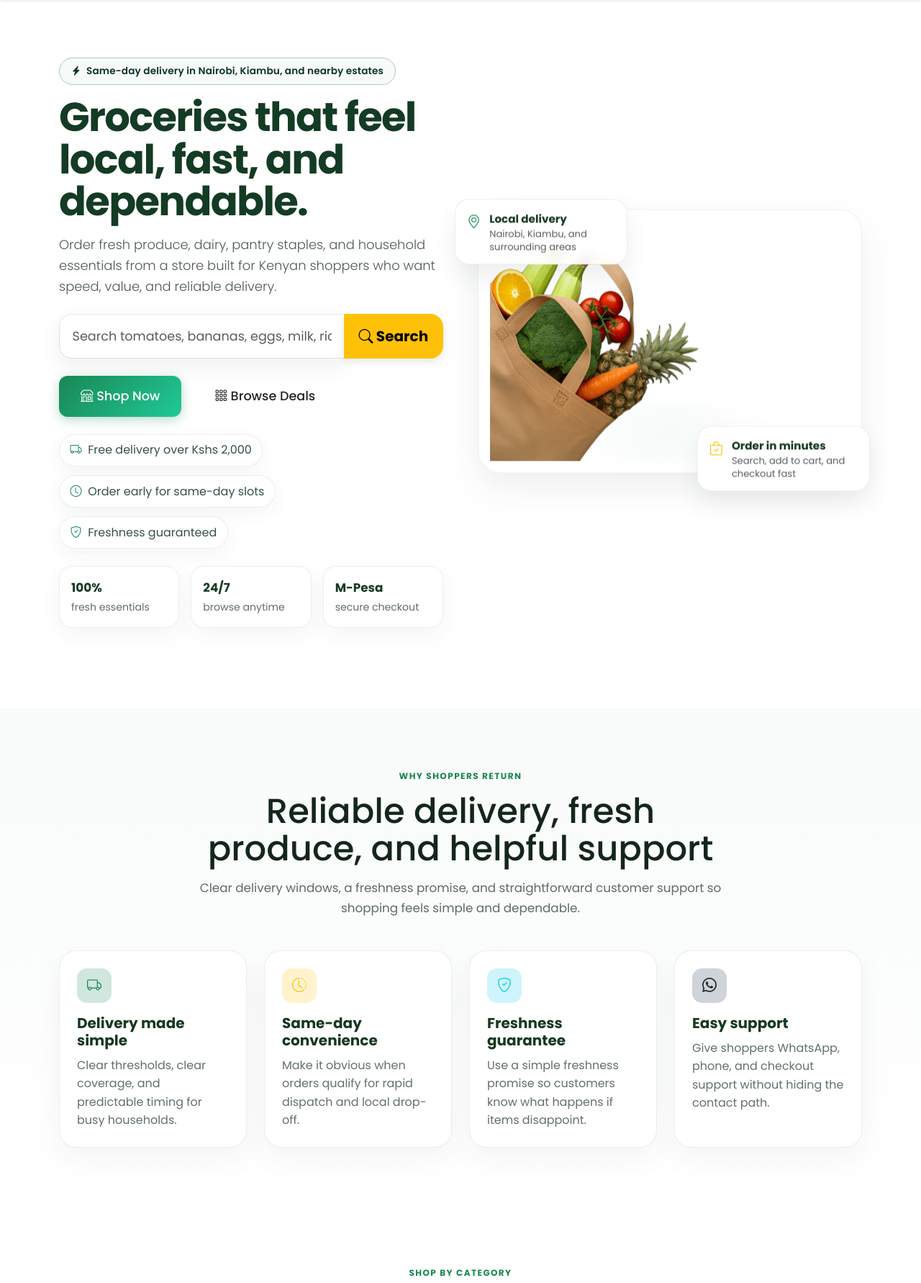
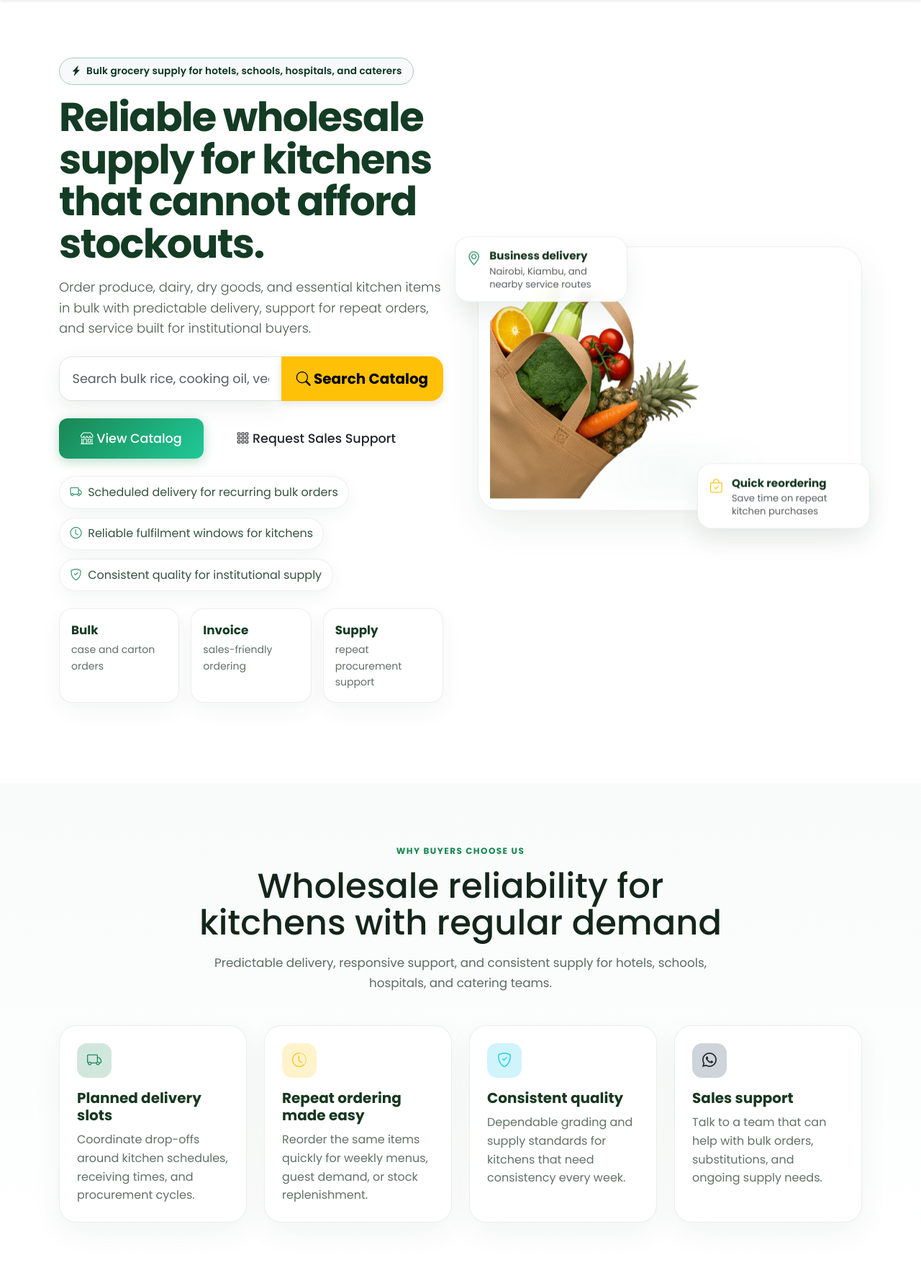
Before and after one commit to dmuchai/grocery-ecommerce, a Flask app: page / in a window 1280 px wide. Shown: the part 138-1920 px from the top of the page at 72% size. Run offline with Flask 3, Linux system fonts and the light colour scheme; data that the repository does not hold is empty; parts of the project's set-up code (start-up, migrations or seed data) failed here and were passed over; some libraries are stand-ins or nearby versions.

Commit message:
Target homepage at wholesale buyers

```diff
--- a/templates/index.html
+++ b/templates/index.html
@@ -11,23 +11,23 @@
             <div class="col-lg-6">
                 <div class="hero-copy">
                     <span class="hero-kicker badge rounded-pill text-bg-light border border-success-subtle text-success-emphasis mb-3">
-                        <i class="bi bi-lightning-charge-fill me-1"></i> Same-day delivery in Nairobi, Kiambu, and nearby estates
+                        <i class="bi bi-lightning-charge-fill me-1"></i> Bulk grocery supply for hotels, schools, hospitals, and caterers
                     </span>
                     <h1 class="display-4 fw-bold mb-3 animate-fade-in">
-                        Groceries that feel local, fast, and dependable.
+                        Reliable wholesale supply for kitchens that cannot afford stockouts.
                     </h1>
                     <p class="hero-lead lead mb-4 animate-fade-in-delay">
-                        Order fresh produce, dairy, pantry staples, and household essentials from a store built for Kenyan shoppers who want speed, value, and reliable delivery.
+                        Order produce, dairy, dry goods, and essential kitchen items in bulk with predictable delivery, support for repeat orders, and service built for institutional buyers.
                     </p>
 
                     <div class="hero-search mb-4 animate-slide-up">
                         <form action="/search" method="GET">
                             <div class="input-group input-group-lg hero-search-group">
                                 <input type="text" class="form-control" name="q"
-                                       placeholder="Search tomatoes, bananas, eggs, milk, rice..."
+                                       placeholder="Search bulk rice, cooking oil, vegetables, dairy..."
                                        aria-label="Search groceries">
                                 <button class="btn btn-warning" type="submit">
-                                    <i class="bi bi-search"></i> Search
+                                    <i class="bi bi-search"></i> Search Catalog
                                 </button>
                             </div>
                         </form>
@@ -35,40 +35,40 @@
 
                     <div class="hero-cta d-flex flex-wrap gap-3 animate-slide-up-delay">
                         <a href="/products" class="btn btn-success btn-lg">
-                            <i class="bi bi-shop"></i> Shop Now
+                            <i class="bi bi-shop"></i> View Catalog
                         </a>
-                        <a href="#featured-picks" class="btn btn-outline-dark btn-lg">
-                            <i class="bi bi-grid-3x3-gap"></i> Browse Deals
+                        <a href="/contact" class="btn btn-outline-dark btn-lg">
+                            <i class="bi bi-grid-3x3-gap"></i> Request Sales Support
                         </a>
                     </div>
 
                     <div class="hero-trust mt-4">
                         <div class="hero-trust-item">
                             <i class="bi bi-truck"></i>
-                            <span>Free delivery over Kshs 2,000</span>
+                            <span>Scheduled delivery for recurring bulk orders</span>
                         </div>
                         <div class="hero-trust-item">
                             <i class="bi bi-clock"></i>
-                            <span>Order early for same-day slots</span>
+                            <span>Reliable fulfilment windows for kitchens</span>
                         </div>
                         <div class="hero-trust-item">
                             <i class="bi bi-shield-check"></i>
-                            <span>Freshness guaranteed</span>
+                            <span>Consistent quality for institutional supply</span>
                         </div>
                     </div>
 
                     <div class="hero-stats mt-4">
                         <div class="stat-pill">
-                            <strong>100%</strong>
-                            <span>fresh essentials</span>
+                            <strong>Bulk</strong>
+                            <span>case and carton orders</span>
                         </div>
                         <div class="stat-pill">
-                            <strong>24/7</strong>
-                            <span>browse anytime</span>
+                            <strong>Invoice</strong>
+                            <span>sales-friendly ordering</span>
                         </div>
                         <div class="stat-pill">
-                            <strong>M-Pesa</strong>
-                            <span>secure checkout</span>
+                            <strong>Supply</strong>
+                            <span>repeat procurement support</span>
                         </div>
                     </div>
                 </div>
@@ -83,15 +83,15 @@
                     <div class="hero-floating-card hero-floating-card-top">
                         <i class="bi bi-geo-alt text-success"></i>
                         <div>
-                            <strong>Local delivery</strong>
-                            <small class="d-block text-muted">Nairobi, Kiambu, and surrounding areas</small>
+                            <strong>Business delivery</strong>
+                            <small class="d-block text-muted">Nairobi, Kiambu, and nearby service routes</small>
                         </div>
                     </div>
                     <div class="hero-floating-card hero-floating-card-bottom">
                         <i class="bi bi-bag-check text-warning"></i>
                         <div>
-                            <strong>Order in minutes</strong>
-                            <small class="d-block text-muted">Search, add to cart, and checkout fast</small>
+                            <strong>Quick reordering</strong>
+                            <small class="d-block text-muted">Save time on repeat kitchen purchases</small>
                         </div>
                     </div>
                 </div>
@@ -104,38 +104,80 @@
 <section class="section-block section-soft" id="features">
     <div class="container">
         <div class="section-header text-center mx-auto">
-            <span class="section-eyebrow">Why shoppers return</span>
-            <h2 class="section-title">Reliable delivery, fresh produce, and helpful support</h2>
-            <p class="section-subtitle">Clear delivery windows, a freshness promise, and straightforward customer support so shopping feels simple and dependable.</p>
+            <span class="section-eyebrow">Why buyers choose us</span>
+            <h2 class="section-title">Wholesale reliability for kitchens with regular demand</h2>
+            <p class="section-subtitle">Predictable delivery, responsive support, and consistent supply for hotels, schools, hospitals, and catering teams.</p>
         </div>
 
         <div class="row g-4">
             <div class="col-md-6 col-lg-3">
                 <div class="trust-card h-100">
                     <div class="trust-icon bg-success-subtle text-success"><i class="bi bi-truck"></i></div>
-                    <h5>Delivery made simple</h5>
-                    <p>Clear thresholds, clear coverage, and predictable timing for busy households.</p>
+                    <h5>Planned delivery slots</h5>
+                    <p>Coordinate drop-offs around kitchen schedules, receiving times, and procurement cycles.</p>
                 </div>
             </div>
             <div class="col-md-6 col-lg-3">
                 <div class="trust-card h-100">
                     <div class="trust-icon bg-warning-subtle text-warning"><i class="bi bi-clock-history"></i></div>
-                    <h5>Same-day convenience</h5>
-                    <p>Make it obvious when orders qualify for rapid dispatch and local drop-off.</p>
+                    <h5>Repeat ordering made easy</h5>
+                    <p>Reorder the same items quickly for weekly menus, guest demand, or stock replenishment.</p>
                 </div>
             </div>
             <div class="col-md-6 col-lg-3">
                 <div class="trust-card h-100">
                     <div class="trust-icon bg-info-subtle text-info"><i class="bi bi-shield-check"></i></div>
-                    <h5>Freshness guarantee</h5>
-                    <p>Use a simple freshness promise so customers know what happens if items disappoint.</p>
+                    <h5>Consistent quality</h5>
+                    <p>Dependable grading and supply standards for kitchens that need consistency every week.</p>
                 </div>
             </div>
             <div class="col-md-6 col-lg-3">
                 <div class="trust-card h-100">
                     <div class="trust-icon bg-dark-subtle text-dark"><i class="bi bi-whatsapp"></i></div>
-                    <h5>Easy support</h5>
-                    <p>Give shoppers WhatsApp, phone, and checkout support without hiding the contact path.</p>
+                    <h5>Sales support</h5>
+                    <p>Talk to a team that can help with bulk orders, substitutions, and ongoing supply needs.</p>
+                </div>
+            </div>
+        </div>
+    </div>
+</section>
+
+<!-- Industries We Serve Section -->
+<section class="section-block">
+    <div class="container">
+        <div class="section-header text-center mx-auto">
+            <span class="section-eyebrow">Industries we serve</span>
+            <h2 class="section-title">Built for businesses that buy food and essentials in volume</h2>
+            <p class="section-subtitle">We support hotels, learning institutions, hospitals, catering units, and small businesses that need dependable wholesale supply.</p>
+        </div>
+
+        <div class="row g-4">
+            <div class="col-md-6 col-lg-3">
+                <div class="trust-card h-100">
+                    <div class="trust-icon bg-success-subtle text-success"><i class="bi bi-building"></i></div>
+                    <h5>Hotels</h5>
+                    <p>Bulk ingredients and repeat supply for breakfast service, kitchens, and guest dining.</p>
+                </div>
+            </div>
+            <div class="col-md-6 col-lg-3">
+                <div class="trust-card h-100">
+                    <div class="trust-icon bg-warning-subtle text-warning"><i class="bi bi-mortarboard"></i></div>
+                    <h5>Learning institutions</h5>
+                    <p>Reliable provisioning for cafeterias, dining halls, and boarding facilities.</p>
+                </div>
+            </div>
+            <div class="col-md-6 col-lg-3">
+                <div class="trust-card h-100">
+                    <div class="trust-icon bg-info-subtle text-info"><i class="bi bi-hospital"></i></div>
+                    <h5>Hospitals</h5>
+                    <p>Consistent supply for patient meals, staff kitchens, and catering operations.</p>
+                </div>
+            </div>
+            <div class="col-md-6 col-lg-3">
+                <div class="trust-card h-100">
+                    <div class="trust-icon bg-dark-subtle text-dark"><i class="bi bi-briefcase"></i></div>
+                    <h5>Small businesses</h5>
+                    <p>Flexible bulk ordering for cafes, caterers, and growing food service businesses.</p>
                 </div>
             </div>
         </div>
@@ -146,9 +188,9 @@
 <section class="section-block">
     <div class="container">
         <div class="section-header text-center mx-auto">
-            <span class="section-eyebrow">Shop by category</span>
-            <h2 class="section-title">Find what you need — fast</h2>
-            <p class="section-subtitle">Quick category shortcuts help you get from browsing to checkout in seconds.</p>
+            <span class="section-eyebrow">Wholesale categories</span>
+            <h2 class="section-title">Browse the core supply lines your kitchen uses every week</h2>
+            <p class="section-subtitle">Quick access to high-volume essentials for catering units, hotels, learning institutions, and hospitals.</p>
         </div>
 
         <div class="row g-4">
@@ -158,7 +200,7 @@
                     <div class="category-tile-overlay">
                         <span class="category-chip">Daily essentials</span>
                         <h4>Vegetables</h4>
-                        <p>Fresh, farm-sourced basics for everyday cooking.</p>
+                        <p>Bulk produce for kitchen prep, catering menus, and serving lines.</p>
                     </div>
                 </a>
             </div>
@@ -168,7 +210,7 @@
                     <div class="category-tile-overlay">
                         <span class="category-chip">Top picks</span>
                         <h4>Fruits</h4>
-                        <p>Seasonal fruit, ready for breakfast, snacks, and lunchboxes.</p>
+                        <p>Seasonal fruit for guests, patients, learners, and staff meals.</p>
                     </div>
                 </a>
             </div>
@@ -178,7 +220,7 @@
                     <div class="category-tile-overlay">
                         <span class="category-chip">Always needed</span>
                         <h4>Eggs & Honey</h4>
-                        <p>Fresh Farm Eggs and Pure Natural Honey.</p>
+                        <p>Breakfast staples and kitchen ingredients for bulk menus and catering.</p>
                     </div>
                 </a>
             </div>
@@ -188,7 +230,7 @@
                     <div class="category-tile-overlay">
                         <span class="category-chip">Browse more</span>
                         <h4>Market Staples</h4>
-                        <p>Pantry and household items for a complete shop.</p>
+                        <p>Dry goods, pantry staples, and operational supplies for business kitchens.</p>
                     </div>
                 </a>
             </div>
@@ -201,9 +243,9 @@
     <div class="container">
                 <div class="section-header d-flex flex-column flex-lg-row align-items-lg-end justify-content-between gap-3">
             <div>
-                <span class="section-eyebrow">Fresh picks this week</span>
-                <h2 class="section-title mb-2">Shop what's in stock — ready for checkout</h2>
-                <p class="section-subtitle mb-0">Highlight popular, in-stock items so customers can add them to their cart immediately.</p>
+                <span class="section-eyebrow">Supply highlights</span>
+                <h2 class="section-title mb-2">In-demand products for recurring bulk orders</h2>
+                <p class="section-subtitle mb-0">Show the items procurement teams reorder most often for kitchens, dining halls, and service units.</p>
             </div>
             <a href="/products" class="btn btn-success align-self-start align-self-lg-center">
                 <i class="bi bi-arrow-right-circle"></i> View All Products
@@ -218,7 +260,7 @@
                         <div class="d-flex flex-column flex-md-row align-items-md-end justify-content-between gap-2 mb-4">
                             <div>
                                 <span class="section-eyebrow mb-2">{{ category.name }}</span>
-                                <h3 class="h4 fw-bold mb-0">Top picks — {{ category.name }}</h3>
+                                <h3 class="h4 fw-bold mb-0">High-volume items — {{ category.name }}</h3>
                             </div>
                             <a href="/category/{{ category.slug }}" class="btn btn-outline-success btn-sm">
                                 View all {{ category.name|lower }}
@@ -265,9 +307,9 @@
 <section class="section-block">
     <div class="container">
         <div class="section-header text-center mx-auto">
-            <span class="section-eyebrow">Customer proof</span>
-            <h2 class="section-title">Hear from shoppers in your area</h2>
-            <p class="section-subtitle">Short, local quotes that highlight freshness and reliable delivery without overwhelming the page.</p>
+            <span class="section-eyebrow">Client proof</span>
+            <h2 class="section-title">Trusted by procurement teams and busy kitchens</h2>
+            <p class="section-subtitle">Short quotes that speak to consistency, timing, and reliable wholesale support.</p>
         </div>
 
         <div class="row g-4">
@@ -280,10 +322,10 @@
                         <i class="bi bi-star-fill text-warning"></i>
                         <i class="bi bi-star-fill text-warning"></i>
                     </div>
-                    <p>"Fresh items, quick delivery, and the order was exactly what I wanted."</p>
+                    <p>"The stock arrives on time and in the quantities our kitchen needs."</p>
                     <div class="customer-info">
-                        <strong>Sarah M.</strong>
-                        <small class="text-muted d-block">Nairobi</small>
+                        <strong>Procurement Lead</strong>
+                        <small class="text-muted d-block">Hotel, Nairobi</small>
                     </div>
                 </div>
             </div>
@@ -296,10 +338,10 @@
                         <i class="bi bi-star-fill text-warning"></i>
                         <i class="bi bi-star-fill text-warning"></i>
                     </div>
-                    <p>"The site is easy on mobile and checkout is fast. That matters when shopping in a hurry."</p>
+                    <p>"Reordering for our dining unit is straightforward and the delivery timing is reliable."</p>
                     <div class="customer-info">
-                        <strong>John K.</strong>
-                        <small class="text-muted d-block">Kiambu</small>
+                        <strong>Kitchen Supervisor</strong>
+                        <small class="text-muted d-block">Learning Institution</small>
                     </div>
                 </div>
             </div>
@@ -312,10 +354,10 @@
                         <i class="bi bi-star-fill text-warning"></i>
                         <i class="bi bi-star-fill text-warning"></i>
                     </div>
-                    <p>"Reliable delivery and proper packaging make it my go-to grocery store online."</p>
+                    <p>"Bulk orders arrive well packed and make weekly planning much easier."</p>
                     <div class="customer-info">
-                        <strong>Mary W.</strong>
-                        <small class="text-muted d-block">Thika</small>
+                        <strong>Operations Manager</strong>
+                        <small class="text-muted d-block">Hospital Catering Unit</small>
                     </div>
                 </div>
             </div>
@@ -328,16 +370,19 @@
     <div class="container">
         <div class="row align-items-center g-4">
             <div class="col-lg-8">
-                <span class="section-eyebrow text-white-50">Ready to upgrade the storefront</span>
-                <h3 class="fw-bold mb-3">Turn the homepage into a shopping entry point, not just a welcome screen.</h3>
-                <p class="lead mb-0">Lead with search, offers, category shortcuts, and trust signals so shoppers can start buying within seconds.</p>
+                <span class="section-eyebrow text-white-50">Ready to support your kitchens</span>
+                <h3 class="fw-bold mb-3">Get a wholesale partner that helps you keep kitchens supplied without disruption.</h3>
+                <p class="lead mb-0">Request bulk supply, repeat common orders, and keep your team focused on service instead of stock shortages.</p>
             </div>
             <div class="col-lg-4 text-lg-end">
                 <a href="/user/register" class="btn btn-light btn-lg me-2 mb-2 mb-lg-0">
-                    <i class="bi bi-person-plus"></i> Sign Up
+                    <i class="bi bi-person-plus"></i> Create Account
+                </a>
+                <a href="/contact" class="btn btn-outline-light btn-lg me-2 mb-2 mb-lg-0">
+                    <i class="bi bi-chat-dots"></i> Request a Quote
                 </a>
                 <a href="/products" class="btn btn-outline-light btn-lg mb-2 mb-lg-0">
-                    <i class="bi bi-shop"></i> Start Shopping
+                    <i class="bi bi-shop"></i> Browse Catalog
                 </a>
             </div>
         </div>
```
